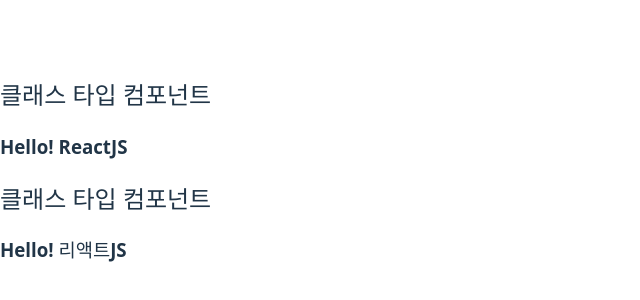
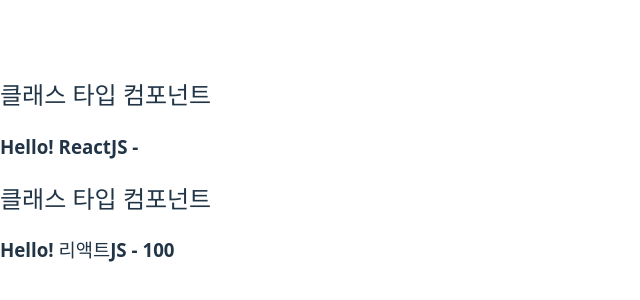
Before and after one commit to vega2kgkube/React-Basic-App, a React (Vite) app: page / in a window 1280 px wide. Shown: the part 230-530 px from the top of the page, without its empty margins (0-640 px from the left). Built offline with nearby package versions, Linux system fonts and the light colour scheme.

Commit message:
MyComponentFunc add

```diff
--- a/src/App.jsx
+++ b/src/App.jsx
@@ -4,7 +4,7 @@
   return (
     <>
       <MyComponent name="ReactJS" />
-      <MyComponent />
+      <MyComponent age={100} />
     </>
   );
 };
--- a/src/components/MyComponent.jsx
+++ b/src/components/MyComponent.jsx
@@ -4,12 +4,12 @@
 class MyComponent extends Component {
     render() {
         //destructuring assignment
-        const { name } = this.props;
+        const { name, age } = this.props;
 
         return (
             <div>
                 <h2>클래스 타입 컴포넌트</h2>
-                <h3>Hello! {name}</h3>
+                <h3>Hello! {name} - {age}</h3>
             </div>
         );
     }
@@ -18,6 +18,7 @@
     name: '리액트JS'
 };
 MyComponent.propTypes = {
-    name: PropTypes.string
+    name: PropTypes.string,
+    age: PropTypes.number.isRequired
 };
 export default MyComponent;
```
Also changed, not shown: src/components/MyComponentFunc.jsx (added, +11 -0 lines).
